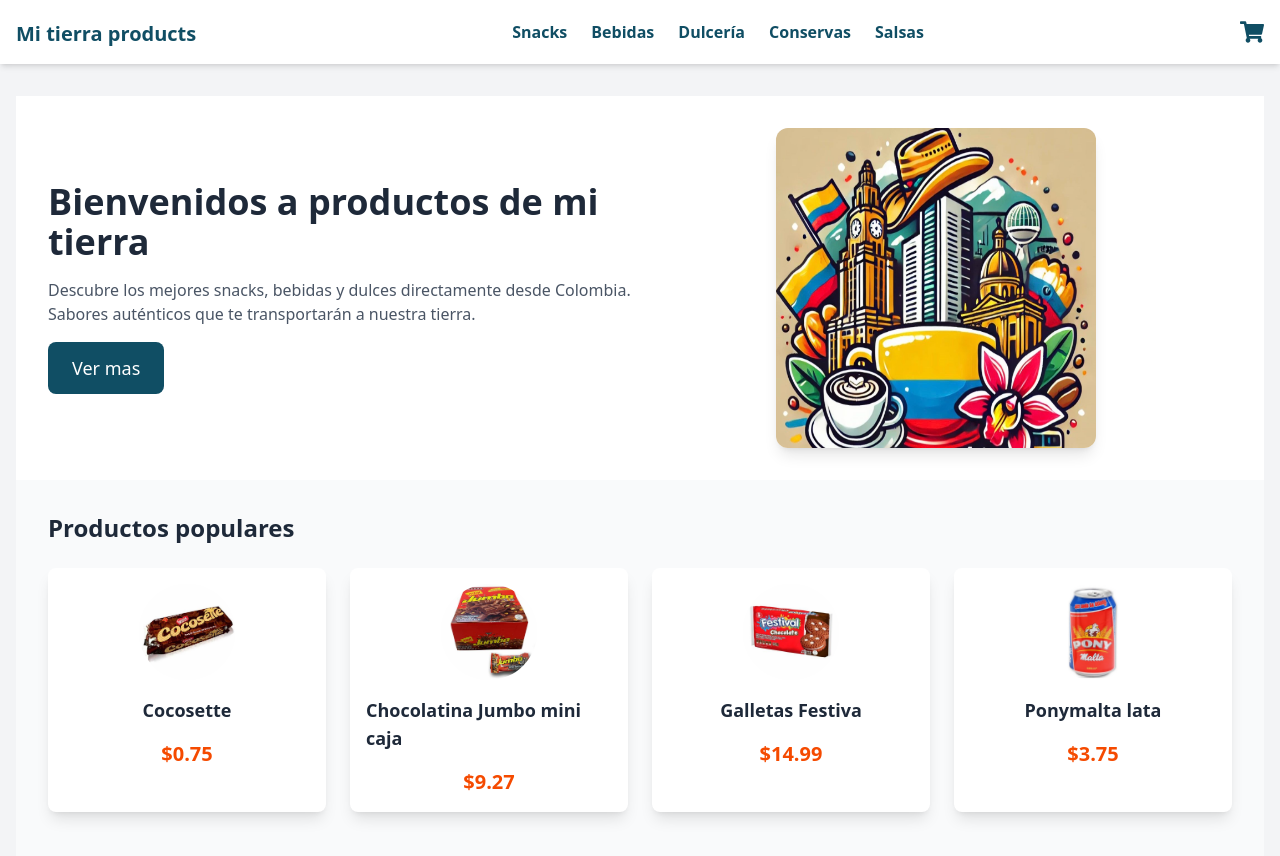
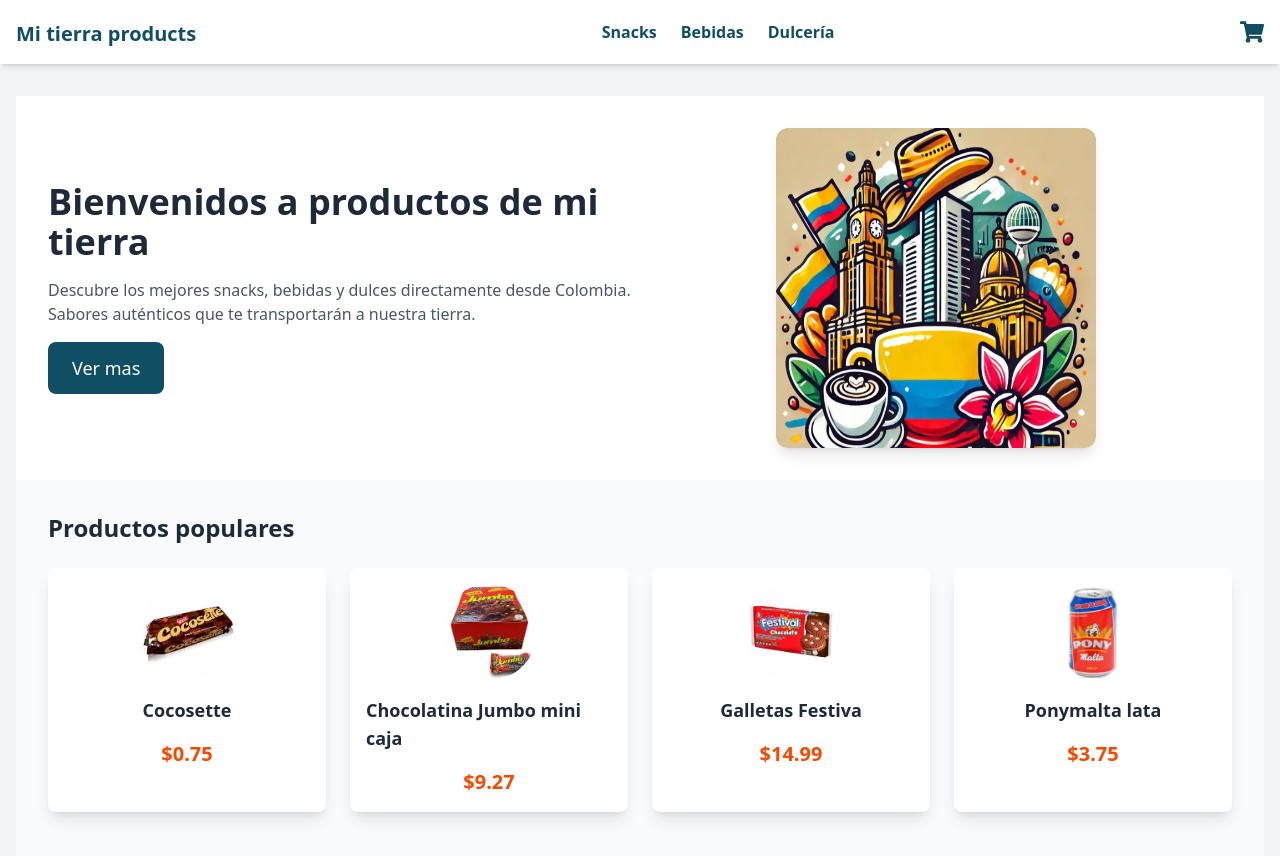
Before and after one commit to Viviana9110/dise-eccomerce, a React (Vite) app in the folder frontend/: page / in a window 1280 px wide. Shown: the top 856 px of the page. Built offline with nearby package versions, Linux system fonts and the light colour scheme.

Commit message:
deshaciendo cambios

```diff
--- a/frontend/src/components/Navbar.jsx
+++ b/frontend/src/components/Navbar.jsx
@@ -32,12 +32,7 @@
             <Link to="/candies" className="text-cyan-900 hover:text-cyan-700 font-bold">
               Dulcería
             </Link>
-            <Link to="/candies" className="text-cyan-900 hover:text-cyan-700 font-bold">
-              Conservas
-            </Link>
-            <Link to="/candies" className="text-cyan-900 hover:text-cyan-700 font-bold">
-              Salsas
-            </Link>
+
           </ul>
           <div className="flex space-x-4">
               <button onClick={() => setIsCartOpen(true)} className="relative">
```
